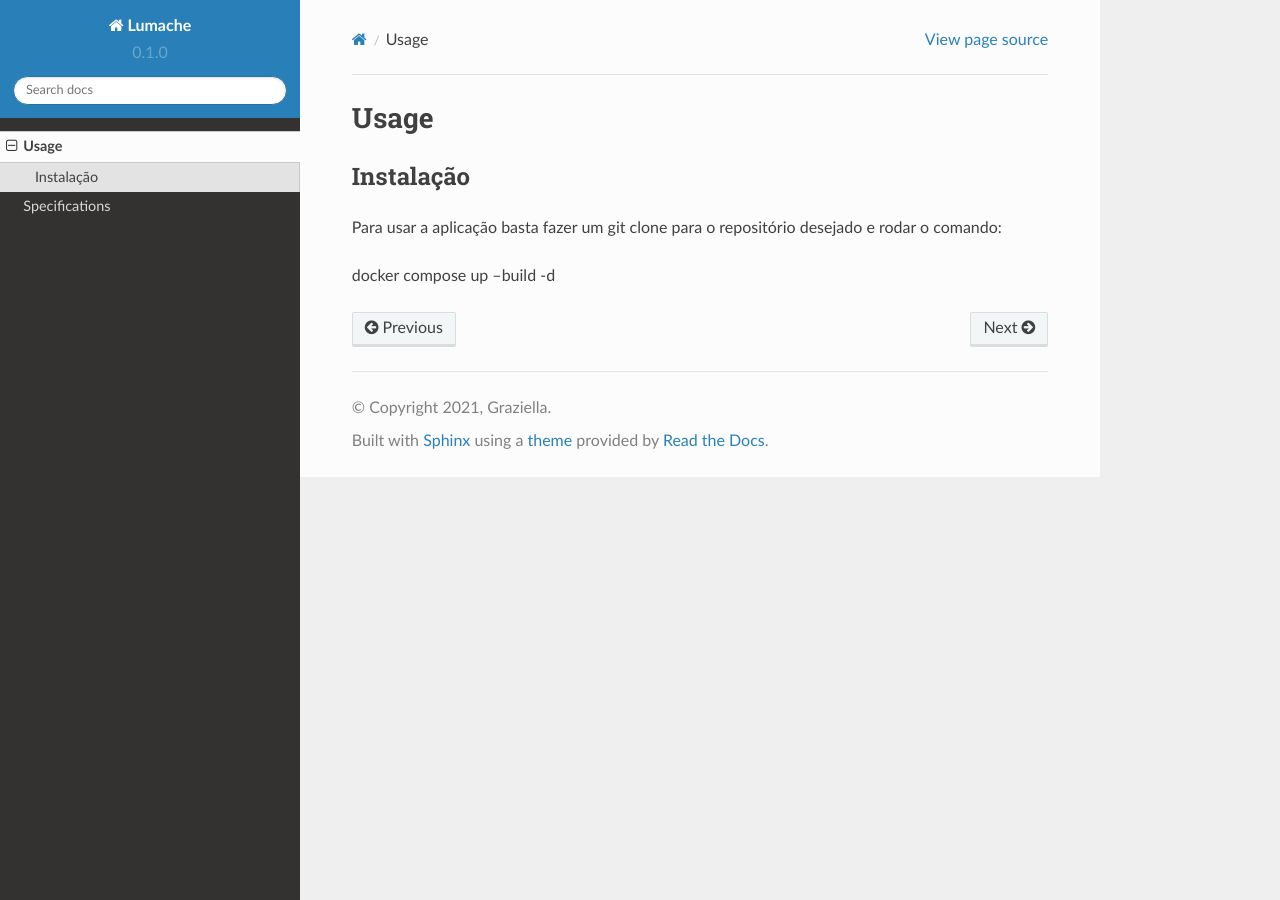
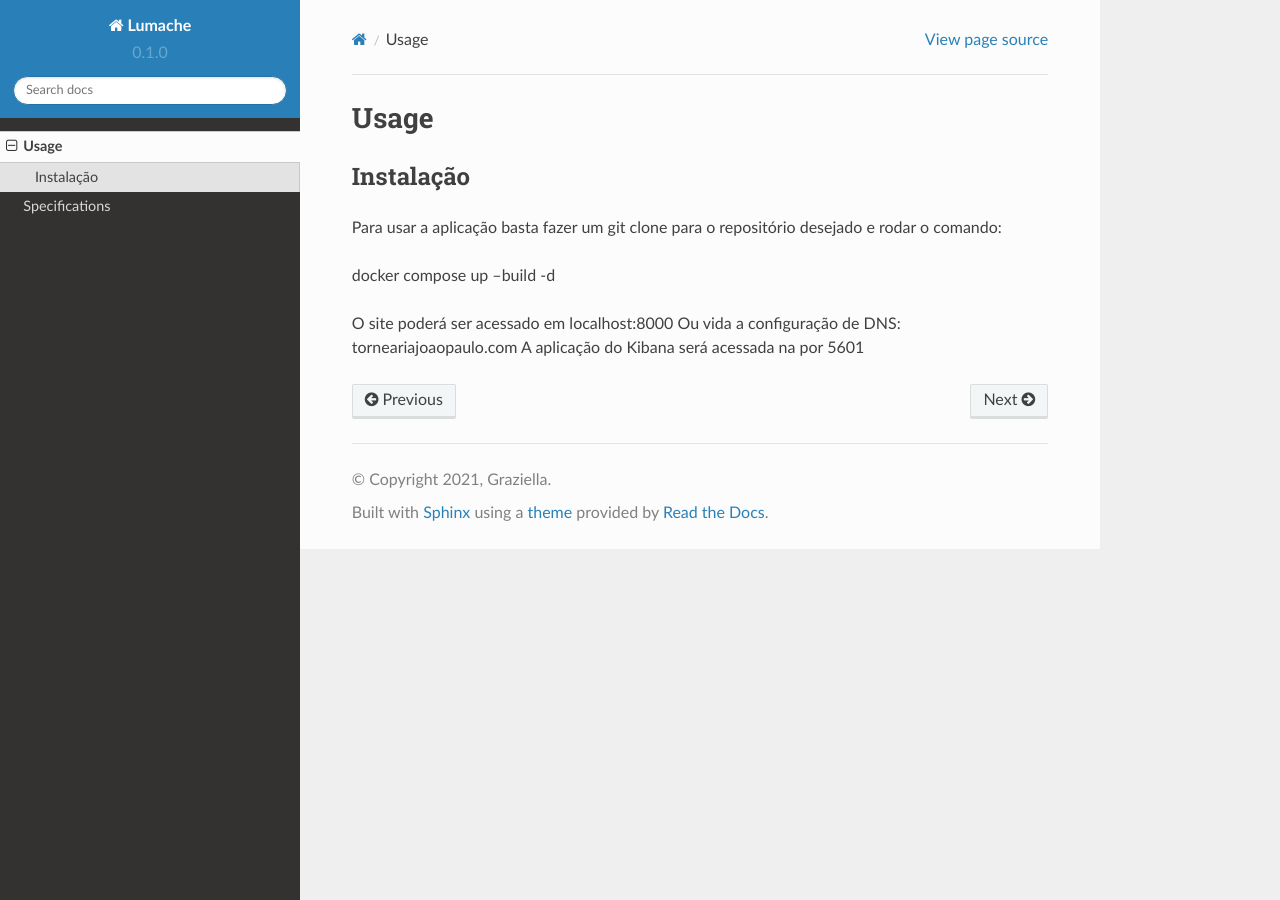
Before and after one commit to joaopabdala/rtd-tutorial, a Sphinx documentation site: the page built from docs/source/usage.rst, in a window 1280 px wide. Built offline with Sphinx 7.4.7 and the Read the Docs theme 2.0.0, drawn with Linux system fonts in a browser that asks for light colours.

Commit message:
Update usage.rst

```diff
--- a/docs/source/usage.rst
+++ b/docs/source/usage.rst
@@ -9,3 +9,7 @@ Instalação
 Para usar a aplicação basta fazer um git clone para o repositório desejado e rodar o comando:
 
 docker compose up --build -d
+
+O site poderá ser acessado em localhost:8000
+Ou vida a configuração de DNS: torneariajoaopaulo.com
+A aplicação do Kibana será acessada na por 5601
```
